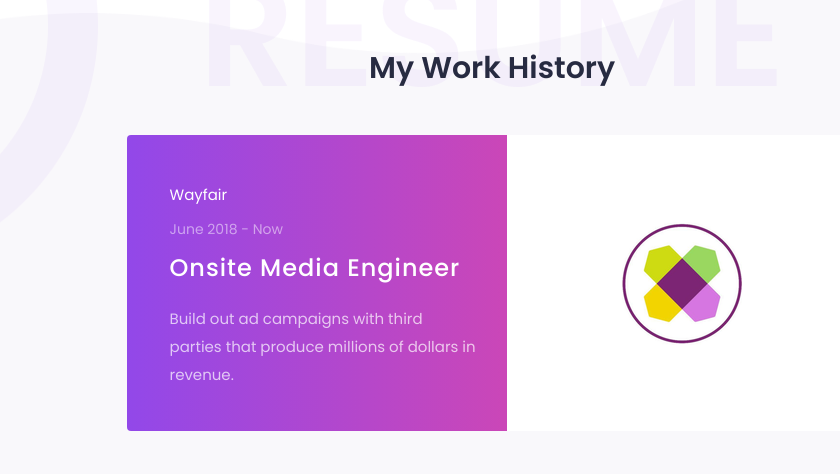
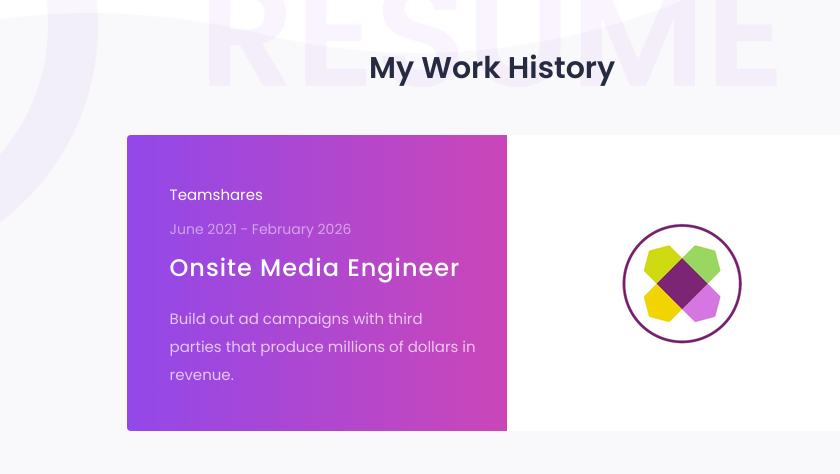
Before and after one commit to ekoshelev/ekoshelev.github.io, a plain HTML site: page src/index.html in a window 1280 px wide. Shown: the part 2420-2894 px from the top of the page, 148-988 px from the left. Drawn offline with nearby package versions, Linux system fonts and the light colour scheme; some packages are replaced by stand-ins of ours; files that its build step writes are made by us from their sources.

Commit message:
Update index.html

```diff
--- a/src/index.html
+++ b/src/index.html
@@ -239,6 +239,23 @@
       <div class="row">
         <div class="col-lg-8 offset-lg-2">
           <div class="owl-carousel carousel-one">
+            <div class="alert carousel-single-wrapper">
+              <div class="row">
+                <div class="col-lg-6 col-md-6">
+                  <div class="carousel-single-inner">
+                    <p class="google">Teamshares</p>
+                    <span class="sub-text">June 2021 - February 2026</span>
+                    <h2 class="p-top-5 p-bottom-20">Onsite Media Engineer</h2>
+                    <p>Build out ad campaigns with third parties that produce millions of dollars in revenue.</p>
+                  </div><!-- end: .carousel-single -->
+                </div>
+                <div class="col-lg-6 col-md-6 d-flex justify-content-center">
+                  <div class="carousel-one-img alert-light d-flex align-items-center justify-content-center">
+                    <img src="img/wayfairlogo.png" class="img-fluid" alt="img">
+                  </div>
+                </div>
+              </div>
+            </div>
             <div class="alert carousel-single-wrapper">
               <div class="row">
                 <div class="col-lg-6 col-md-6">
```
